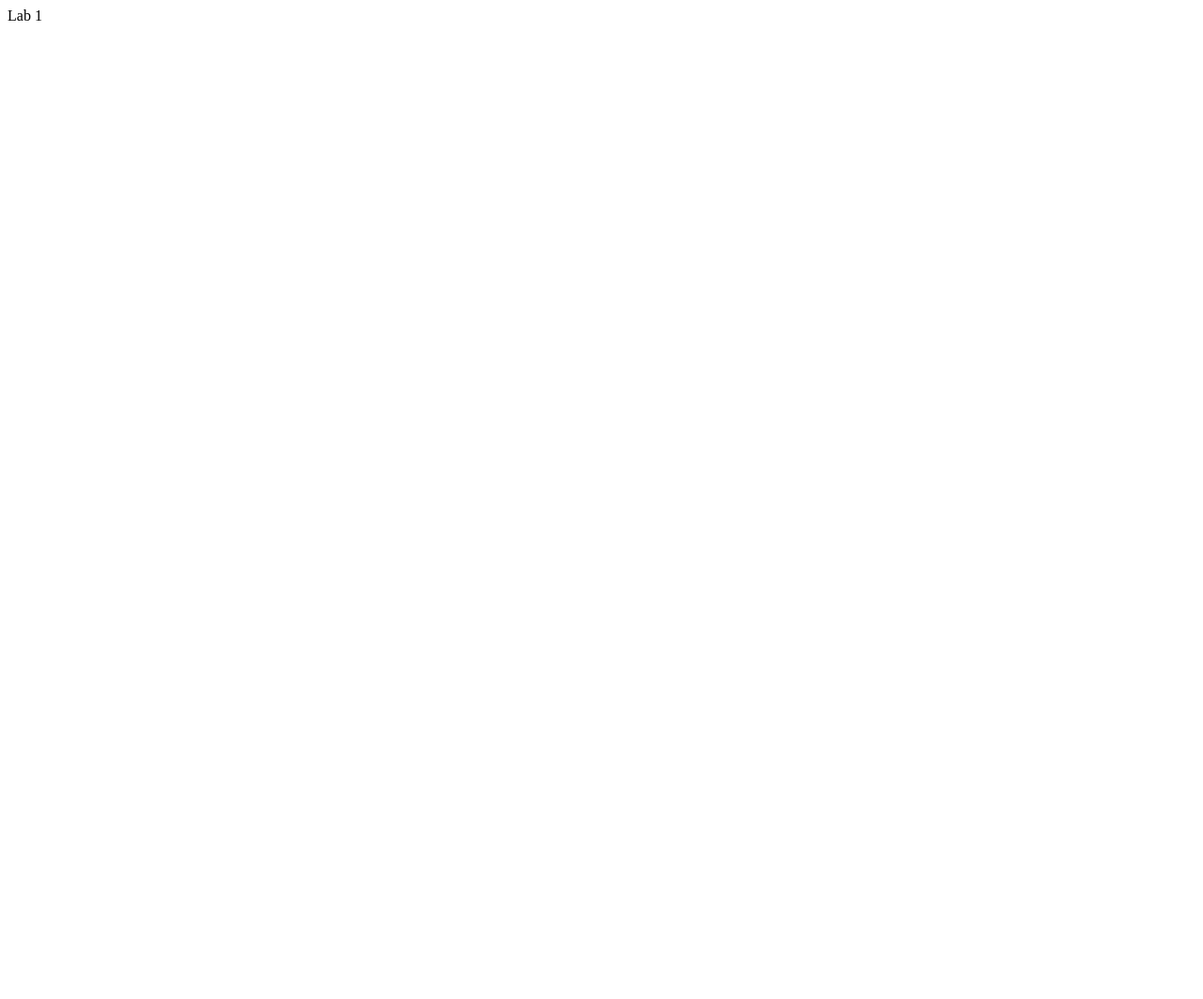
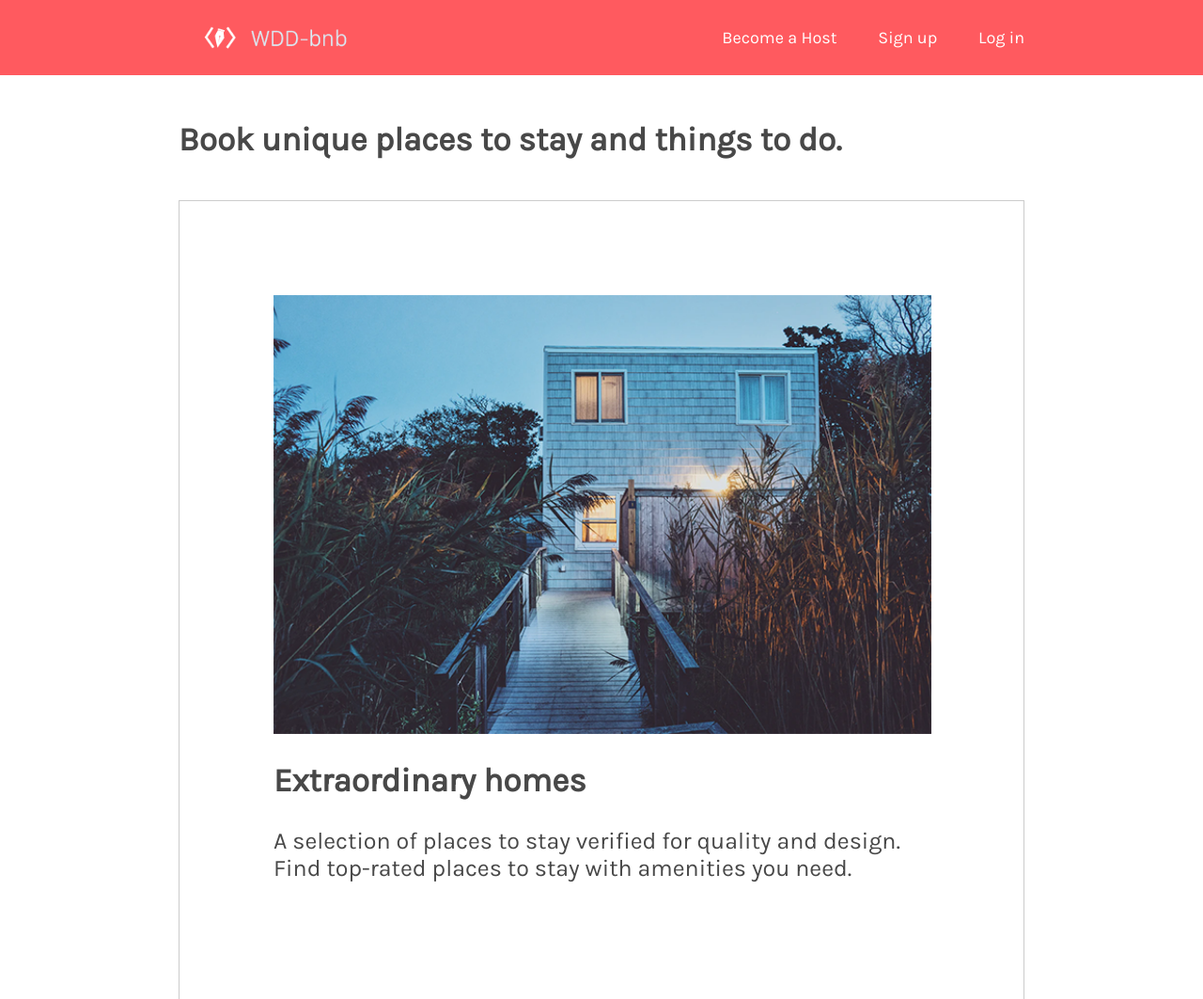
Before and after one commit to 0088nguyenkathy/0088nguyenkathy.github.io, a plain HTML site: page labs/lab2/index.html in a window 1280 px wide. Shown: the top 1063 px of the page at 94% size. Before the commit the page ends 800 px from the top, so only its background shows below. Drawn offline with Linux system fonts and the light colour scheme.

Commit message:
finished lab2 try 2

```diff
--- /dev/null
+++ b/labs/lab2/css/style.css
@@ -0,0 +1,68 @@
+body {
+    font-family: Karla, sans-serif;
+    color: #484848;
+    margin: 0;
+    padding: 0;
+}
+
+nav ul {
+    list-style-type: none;
+    padding-inline-start: 0;
+    margin-block-start: 0;
+    margin-block-end: 0;
+}
+
+header {
+    background-color: #FF5A5F;
+    height: 80px;
+}
+
+#logo {
+    height: 80px;
+}
+
+nav {
+    display: inline-block;
+    float: right;
+}
+nav li {
+    display: inline-block;
+    margin-left: 40px;
+    line-height: 80px;
+}
+nav a {
+    color: white;
+    font-size: 18px;
+    text-decoration: none;
+    cursor: pointer;
+}
+nav a:hover {
+    text-decoration: underline;
+}
+.content {
+    width: 900px;
+    margin: auto;
+}
+section {
+    padding: 100px;
+    border: 1px solid #cccccc;
+    margin-bottom: 10px;
+}
+
+section img {
+    width: 700px;
+}
+
+h1 {
+    font-size: 35px;
+    padding-top: 25px;
+    padding-bottom: 20px;
+}
+
+h2 {
+    font-size: 35px;
+}
+
+section p {
+    font-size: 25px;
+}
--- a/labs/lab2/index.html
+++ b/labs/lab2/index.html
@@ -1,6 +1,48 @@
-<!DOCTYPE html>
 <html>
-    <body>
-        Lab 1
-    </body>
+  <head>
+    <title>WDD-bnb</title>
+    <link href="https://fonts.googleapis.com/css?family=Karla&display=swap" rel="stylesheet">
+    <link rel="stylesheet" href="css/style.css">
+  </head>
+  <body>
+    <header>
+      <div class="content">
+        <!-- logo and nav -->
+        <a href="home">
+          <img src="img/logo.png" alt="" id="logo"/>
+        </a>
+        <nav>
+          <ul>
+            <li><a href="become-host">Become a Host</a></li>
+            <li><a href="sign-up">Sign up</a></li>
+            <li><a href="log-in">Log in</a></li>
+          </ul>
+        </nav>
+      </div>
+    </header>
+
+    <div class="content">
+      <h1>Book unique places to stay and things to do.</h1>
+      <section>
+        <img src="img/house.png" />
+        <h2>Extraordinary homes</h2>
+        <p>
+          A selection of places to stay verified for quality and design. Find
+          top-rated places to stay with amenities you need.
+        </p>
+      </section>
+      <section>
+        <img src="img/city.png" />
+        <h2>Places to stay around the world</h2>
+        <p>Explore a new city on your next trip!</p>
+      </section>
+      <section>
+        <img src="img/sushimaking.png" />
+        <h2>Top-rated experiences</h2>
+        <p>
+          Book one-of-a-kind activities hosted by locals, created for the curious.
+        </p>
+      </section>
+    </div>
+  </body>
 </html>
```
Also changed, not shown: labs/lab2/img/city.png (added), labs/lab2/img/house.png (added), labs/lab2/img/logo.png (added), labs/lab2/img/sushimaking.png (added), 2 other files.
